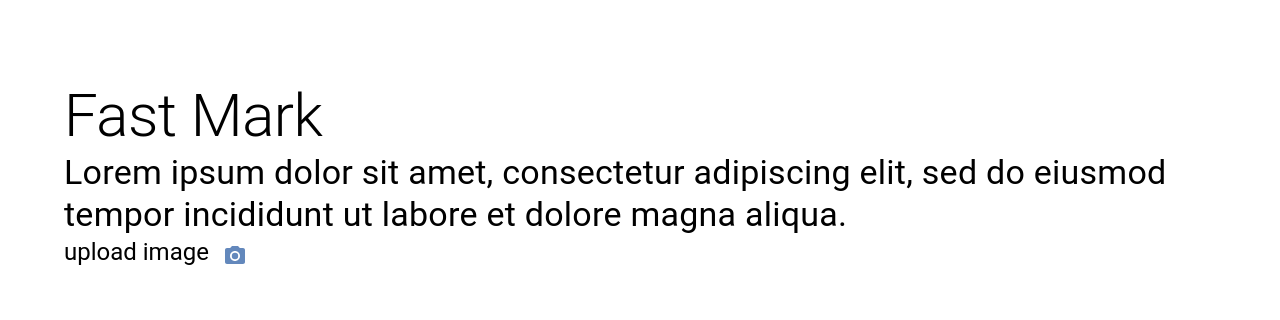
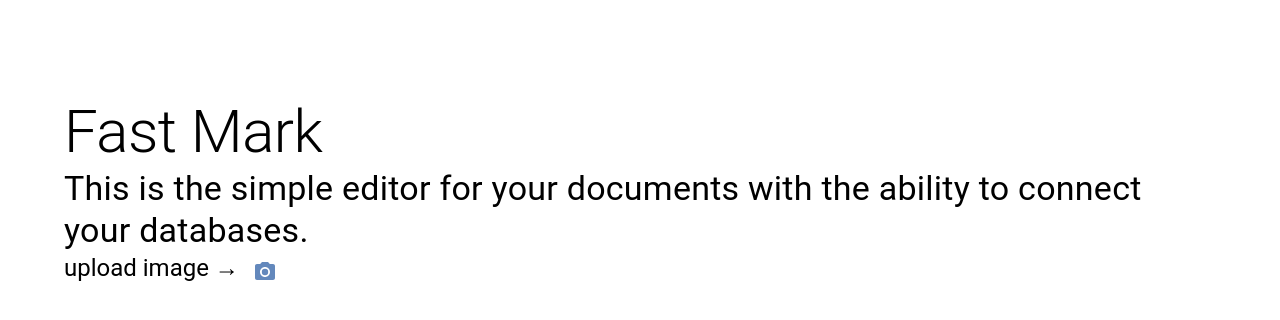
Before and after one commit to Fast-Mark/main-app, a React (Vite) app in the folder fast-mark/: page / in a window 1280 px wide. Shown: the top 320 px of the page. Built offline with nearby package versions, Linux system fonts and the light colour scheme.

Commit message:
Update startWindow.jsx

```diff
--- a/fast-mark/src/components/startWindow/startWindow.jsx
+++ b/fast-mark/src/components/startWindow/startWindow.jsx
@@ -14,7 +14,7 @@ export default function StartWindow({setImageURL, setWindowType}) {
 
     return (
         <>
-            <Container sx={{ mt: "5rem"}}>
+            <Container sx={{ mt: "6rem"}}>
                     <div>
                     <Typography
                         variant="h2"
@@ -31,18 +31,18 @@ export default function StartWindow({setImageURL, setWindowType}) {
                         component="span"
                         sx={{ flexGrow: 1 }}
                     >
-                    Lorem ipsum dolor sit amet, consectetur adipiscing elit,
-                    sed do eiusmod tempor incididunt ut labore et dolore magna aliqua.
+                    This is the simple editor for your documents with the ability to connect your databases.
                     </Typography>
                     </div>
 
                     <div>
-                        <Typography component="span" sx={{ flexGrow: 1 }} variant="h5"> upload image </Typography>
+                        <Typography component="span" sx={{ flexGrow: 1 }} variant="h5"> upload image → </Typography>
                         <ImageUpload setImageURL={onImageUpload}></ImageUpload>
                         <div className="start-window__warning">
                             <h2 className="start-window__warning-title">{userWarning}</h2>
                         </div>
                     </div>
+
             </Container>
         </>
     )
```
